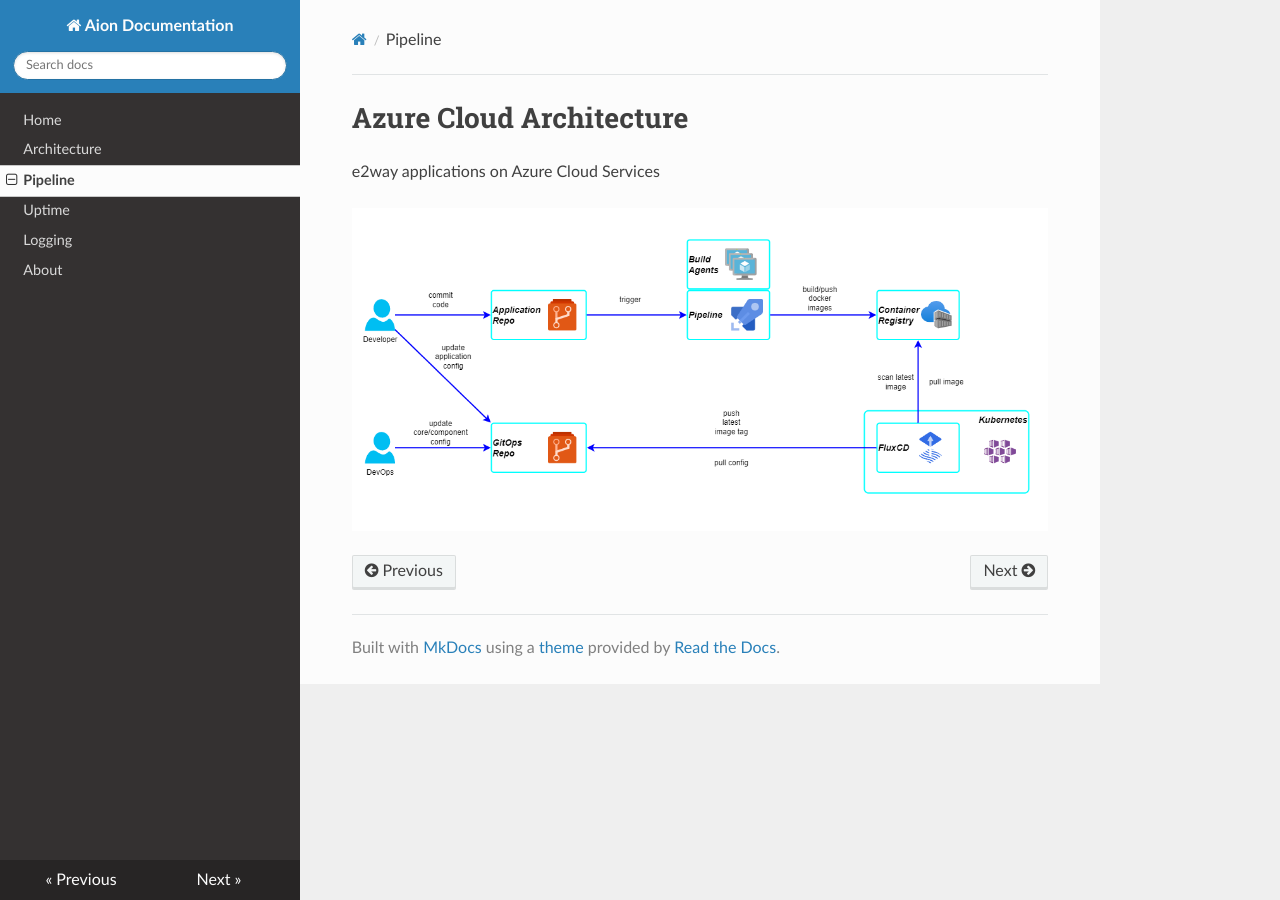
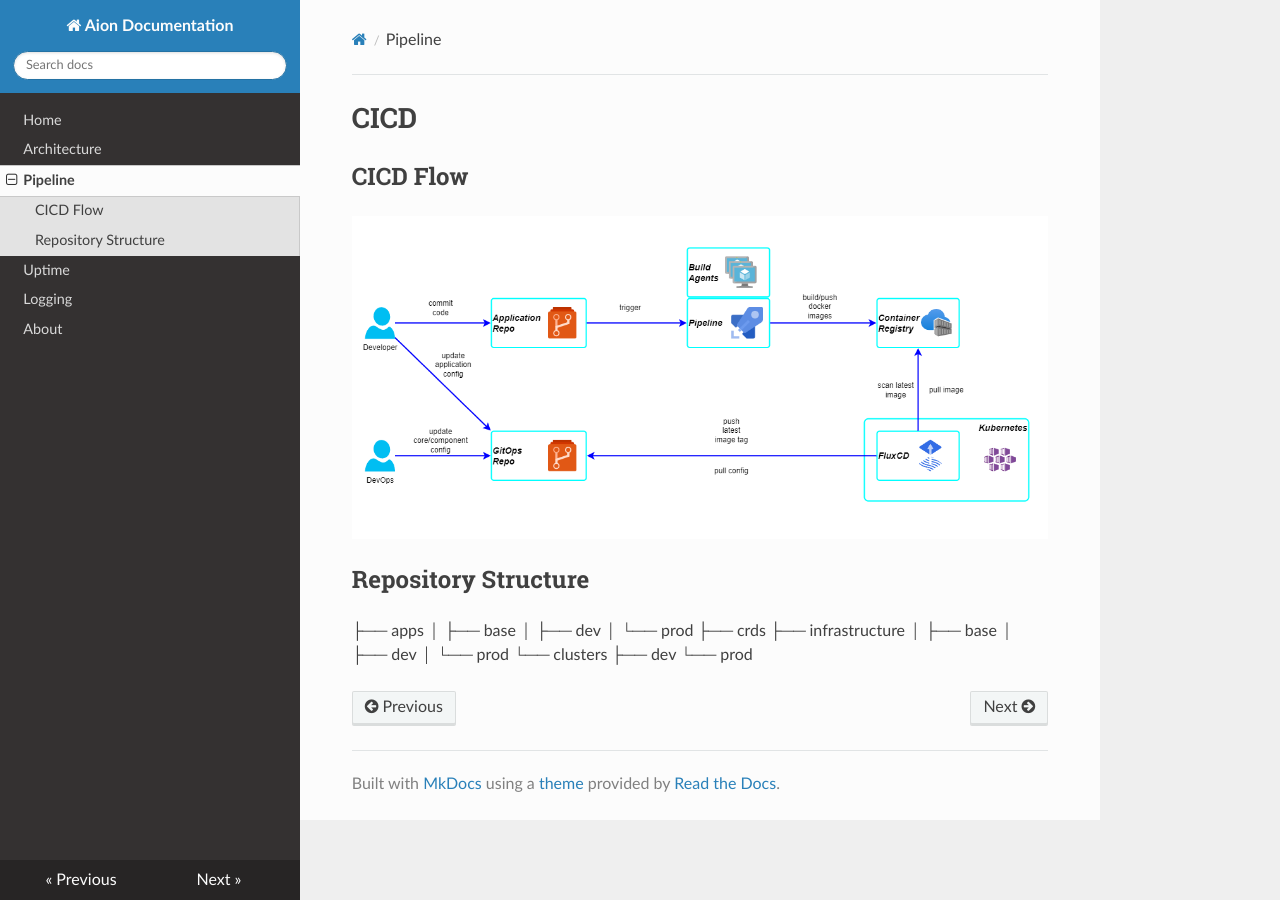
Before and after one commit to aionbyte/aiondocs, an MkDocs documentation site: the page built from docs/pipeline.md, in a window 1280 px wide. Built offline with MkDocs 1.6.1, drawn with Linux system fonts in a browser that asks for light colours; nearby versions of some CDN libraries.

Commit message:
update pipeline

```diff
--- a/docs/pipeline.md
+++ b/docs/pipeline.md
@@ -1,5 +1,19 @@
-# Azure Cloud Architecture
+# CICD
 
-e2way applications on Azure Cloud Services
+## CICD Flow
 
 ![e2way pipeline](img/e2way_pipeline.drawio.png)
+
+## Repository Structure
+├── apps
+│   ├── base
+│   ├── dev
+│   └── prod
+├── crds
+├── infrastructure
+│   ├── base
+│   ├── dev
+│   └── prod
+└── clusters
+    ├── dev
+    └── prod
```
Also changed, not shown: docs/logging.md (+3 -3 lines), docs/uptime.md (+2 -0 lines), docs/img/e2way_uptime_check_push.drawio.png (added).
